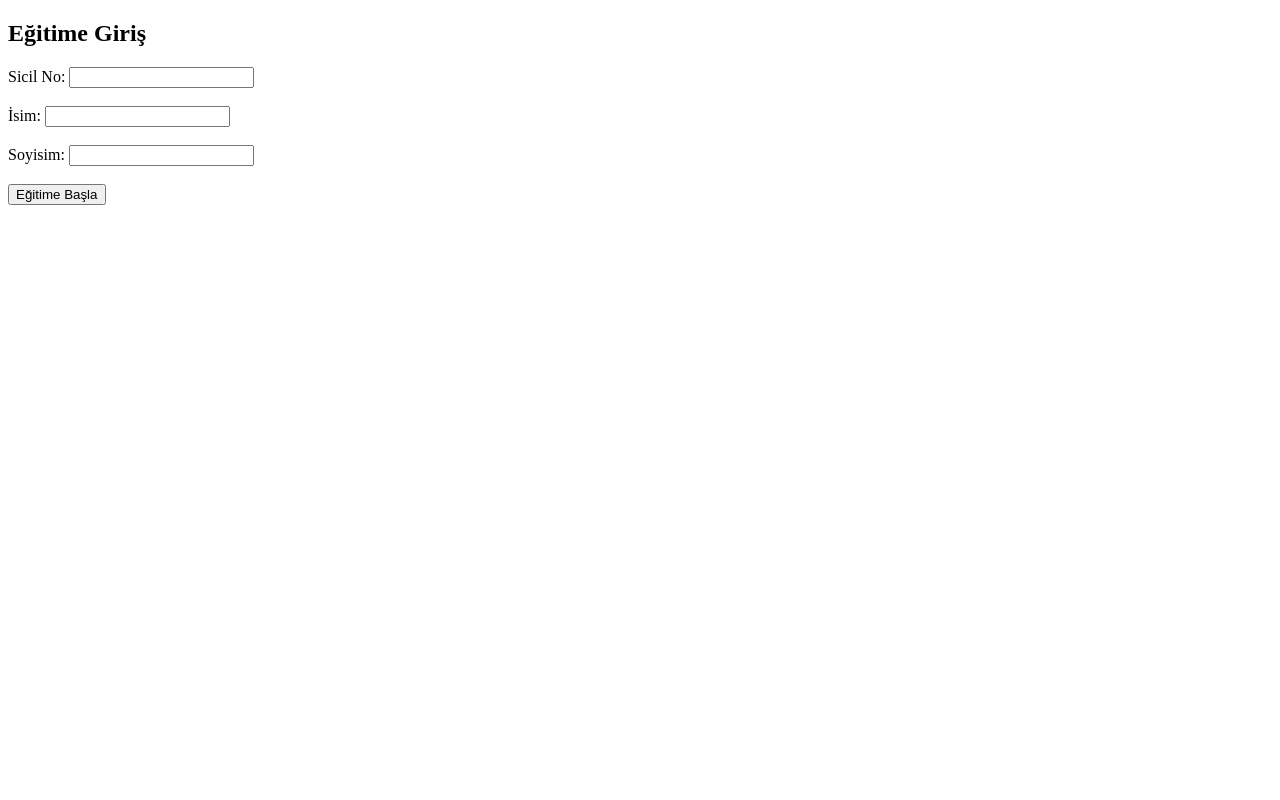
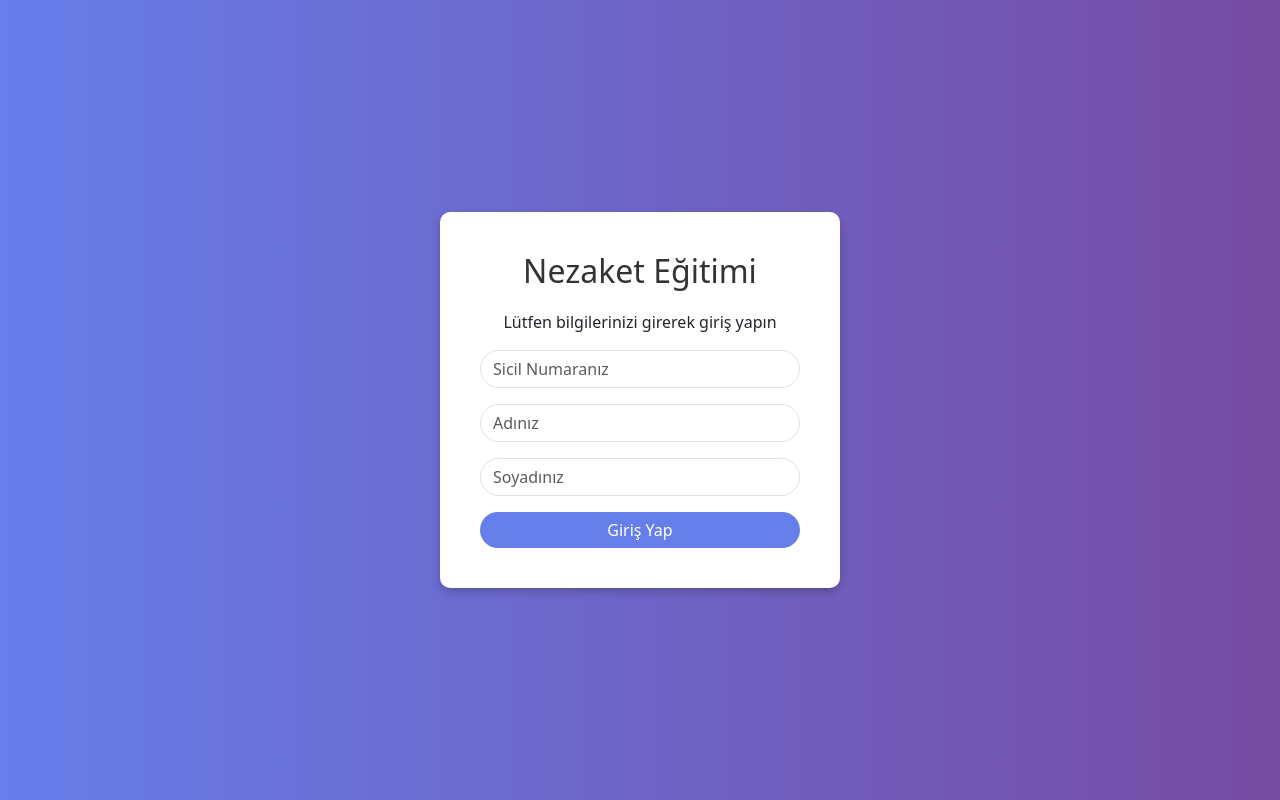
Before and after one commit to cbo16/flask-egitim, a Flask app: page / in a window 1280 px wide. Run offline with Flask 3, Linux system fonts and the light colour scheme.

Commit message:
deneme15

```diff
--- a/app.py
+++ b/app.py
@@ -2,6 +2,7 @@ import os
 import csv
 import datetime
 from flask import Flask, render_template, request, redirect, url_for, session,send_file
+from io import BytesIO
 
 app = Flask(__name__)
 app.secret_key = 'gizli_anahtar'
@@ -111,12 +112,21 @@ def sonuc():
 
 @app.route('/indir_sonuclar')
 def indir_sonuclar():
+    try:
+        with open(CSV_DOSYASI, 'r', encoding='utf-8-sig') as f:
+            csv_data = f.read()
+    except FileNotFoundError:
+        return "Dosya bulunamadı!", 404
+
+    memory = BytesIO()
+    memory.write(csv_data.encode('utf-8-sig'))
+    memory.seek(0)
+
     return send_file(
-        CSV_DOSYASI,
+        memory,
         as_attachment=True,
         mimetype="text/csv",
-        download_name="sonuclar.csv",
-        encoding="utf-8-sig"
+        download_name="sonuclar.csv"
     )
 
 if __name__ == "__main__":
--- a/templates/giris.html
+++ b/templates/giris.html
@@ -1,21 +1,65 @@
 <!DOCTYPE html>
-<html>
+<html lang="tr">
 <head>
-    <title>Nezaket Kuralları Eğitimi - Giriş</title>
+    <meta charset="UTF-8">
+    <meta name="viewport" content="width=device-width, initial-scale=1.0">
+    <title>Giriş Yap | Nezaket Eğitimi</title>
+    <link href="https://cdn.jsdelivr.net/npm/bootstrap@5.3.0/dist/css/bootstrap.min.css" rel="stylesheet">
+    <style>
+        body {
+            background: linear-gradient(to right, #667eea, #764ba2);
+            height: 100vh;
+            display: flex;
+            align-items: center;
+            justify-content: center;
+        }
+        .login-container {
+            background: white;
+            padding: 40px;
+            border-radius: 10px;
+            box-shadow: 0 4px 8px rgba(0, 0, 0, 0.2);
+            width: 100%;
+            max-width: 400px;
+            text-align: center;
+        }
+        .login-container h2 {
+            margin-bottom: 20px;
+            color: #333;
+        }
+        .form-control {
+            border-radius: 20px;
+        }
+        .btn-primary {
+            border-radius: 20px;
+            background-color: #667eea;
+            border: none;
+            transition: 0.3s;
+        }
+        .btn-primary:hover {
+            background-color: #5a67d8;
+        }
+    </style>
 </head>
 <body>
-    <h2>Eğitime Giriş</h2>
-    <form method="POST">
-        <label for="sicil">Sicil No:</label>
-        <input type="text" name="sicil" required><br><br>
 
-        <label for="isim">İsim:</label>
-        <input type="text" name="isim" required><br><br>
+<div class="login-container">
+    <h2>Nezaket Eğitimi</h2>
+    <p>Lütfen bilgilerinizi girerek giriş yapın</p>
 
-        <label for="soyisim">Soyisim:</label>
-        <input type="text" name="soyisim" required><br><br>
+    <form action="/" method="POST">
+        <div class="mb-3">
+            <input type="text" class="form-control" name="sicil" placeholder="Sicil Numaranız" required>
+        </div>
+        <div class="mb-3">
+            <input type="text" class="form-control" name="isim" placeholder="Adınız" required>
+        </div>
+        <div class="mb-3">
+            <input type="text" class="form-control" name="soyisim" placeholder="Soyadınız" required>
+        </div>
+        <button type="submit" class="btn btn-primary w-100">Giriş Yap</button>
+    </form>
+</div>
 
-        <button type="submit">Eğitime Başla</button>
-    </form>
+<script src="https://cdn.jsdelivr.net/npm/bootstrap@5.3.0/dist/js/bootstrap.bundle.min.js"></script>
 </body>
 </html>
```
